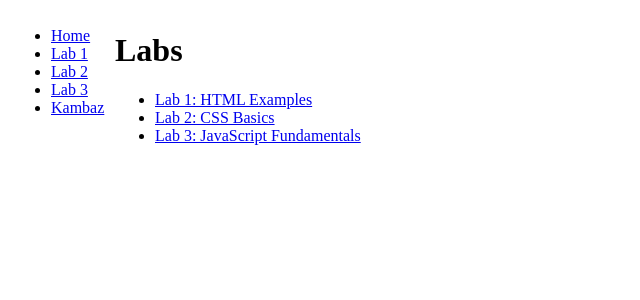
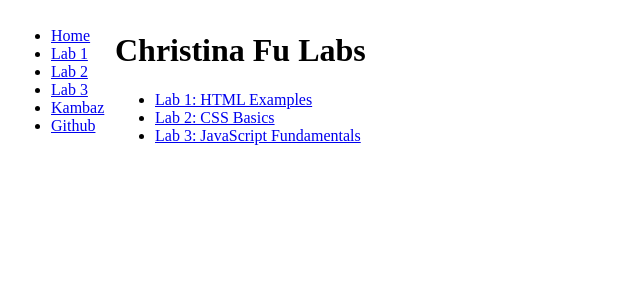
Before and after one commit to CChristinaFu/kambaz-next-js, a Next.js app: page /labs in a window 1280 px wide. Shown: the top 300 px of the page, without its empty margins (0-640 px from the left). Built offline with nearby package versions, Linux system fonts and the light colour scheme.

Commit message:
ready to submit

```diff
--- a/app/labs/TOC.tsx
+++ b/app/labs/TOC.tsx
@@ -21,5 +21,11 @@
      <li>
        <Link href="/" id="wd-kambaz-link">
         Kambaz </Link> </li>
+
+    <li>
+        <Link href="https://github.com/CChristinaFu/kambaz-next-js" id="wd-github">
+        Github
+        </Link>
+    </li>
    </ul>
 );}
--- a/app/labs/page.tsx
+++ b/app/labs/page.tsx
@@ -2,7 +2,7 @@
 export default function labs() {
  return (
    <div id="wd-labs">
-     <h1>Labs</h1>
+     <h1>Christina Fu Labs</h1>
      <ul>
        <li>
          <Link href="/labs/lab1" id="wd-lab1-link">
```
